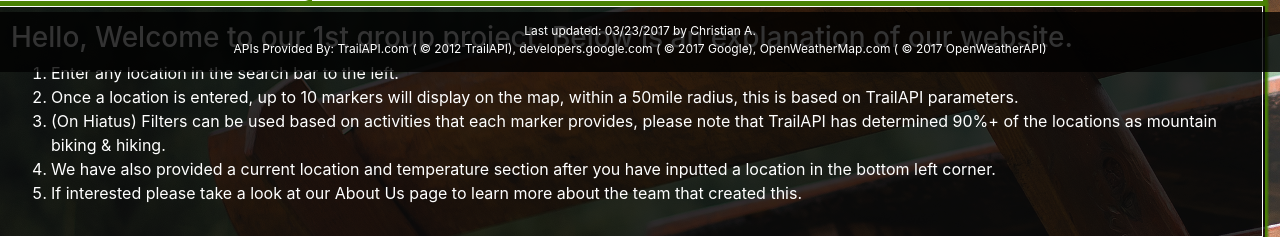
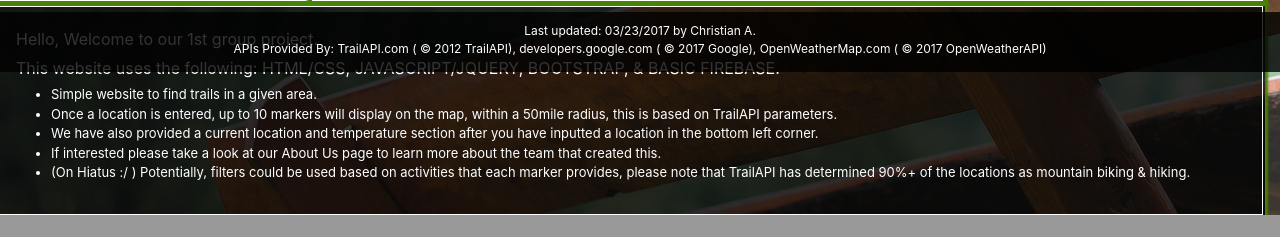
Before and after one commit to Caromin/FindingTrailsGroupProject, a PHP site: page /mainpage.html in a window 1280 px wide. Shown: the part 728-965 px from the top of the page. After the commit the page ends 943 px from the top, so only its background shows below. Run offline with PHP 8.4, Linux system fonts and the light colour scheme; some libraries are stand-ins or nearby versions.

```diff
--- a/assets/css/style.css
+++ b/assets/css/style.css
@@ -142,3 +142,11 @@ span {
 	padding-right: 2px;
 	margin-top: 5px;
 }
+
+ul {
+	font-size: 13px;
+}
+
+#sidebar {
+	overflow: scroll;
+}
--- a/mainpage.html
+++ b/mainpage.html
@@ -31,12 +31,12 @@
 
 <!--Where the information will be inputted -->
 <div class="row main">
-  <div class="col-sm-3">
+  <div id=sidebar class="col-sm-3">
     <form>
 <!--       <p>Filter Results:</p> -->
 <!--Where the event radio buttons will generate -->
         <div class ="event">
-        <p>Checkboxes have not been implemented yet at this time, sorry.</p><br /><div id="filter-input"></div>
+        <p>Checkboxes have not been implemented.<br /> ETA: unknown, sorry.</p><br /><div id="filter-input"></div>
         </div><br /><hr />
 <!--Where the city and state info will be inputted -->
       <p>Search for a trail:</p>
@@ -59,14 +59,15 @@
 </div>
 <div id="instructions" class="row">
 <div class="col-sm-12">
-<h3>Hello, Welcome to our 1st group project. Below is an explanation of our website.</h3>
-  <ol>
-    <li>Enter any location in the search bar to the left.</li>
+<p>Hello, Welcome to our 1st group project.</p>
+<p>This website uses the following: HTML/CSS, JAVASCRIPT/JQUERY, BOOTSTRAP, & BASIC FIREBASE.</p>
+  <ul>
+    <li>Simple website to find trails in a given area.</li>
     <li>Once a location is entered, up to 10 markers will display on the map, within a 50mile radius, this is based on TrailAPI parameters.</li>
-    <li>(On Hiatus) Filters can be used based on activities that each marker provides, please note that TrailAPI has determined 90%+ of the locations as mountain biking & hiking.</li>
     <li>We have also provided a current location and temperature section after you have inputted a location in the bottom left corner.</li>
     <li>If interested please take a look at our About Us page to learn more about the team that created this.</li>
-  </ol>
+    <li>(On Hiatus :/ ) Potentially, filters could be used based on activities that each marker provides, please note that TrailAPI has determined 90%+ of the locations as mountain biking & hiking.</li>
+  </ul>
 </div>
 </div>
 
```
Also changed, not shown: assets/javascript/logic.js (+1 -10 lines), README.md, aboutus.html (line endings or trailing spaces), index.html (line endings or trailing spaces), 2 other files.
